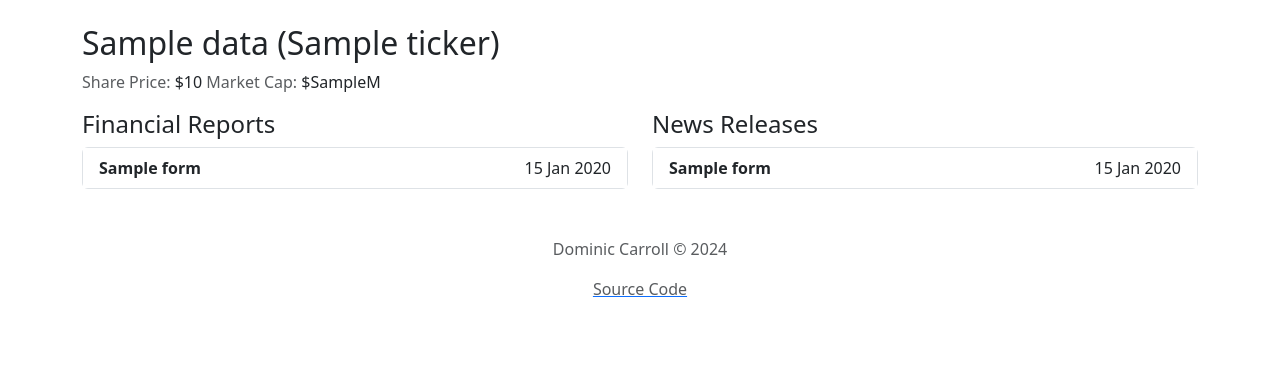
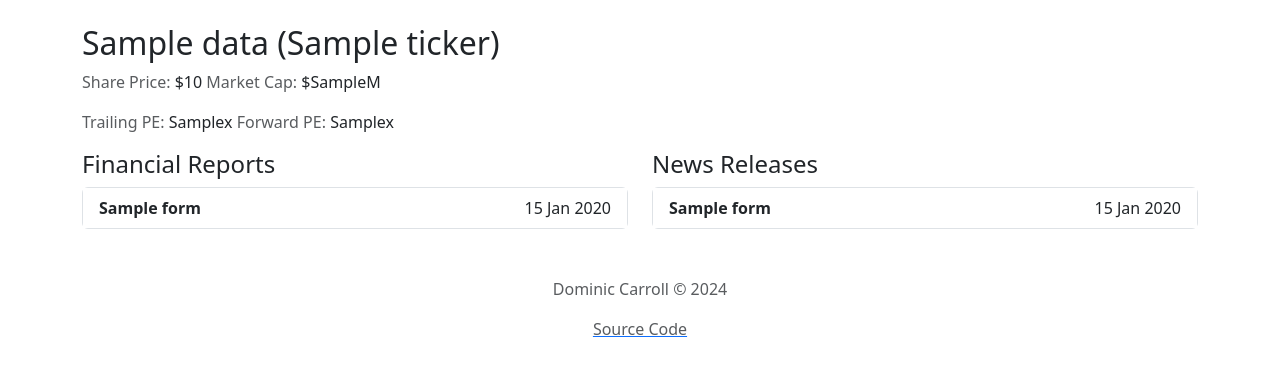
Before and after one commit to carrolldominic/smart-filings, a Node server app: template views/filing.handlebars in a window 1280 px wide. Shown: the part 56-432 px from the top of the page. Run offline with Node 20, Linux system fonts and the light colour scheme; the template is opened without the code that fills it: most values are stand-ins (such as "Sample title", 1, 10 or a date in 2020); some libraries are stand-ins or nearby versions.

Commit message:
pe ratio page

```diff
--- a/views/filing.handlebars
+++ b/views/filing.handlebars
@@ -3,6 +3,7 @@
   <div class="row">
     <h2>{{data.name}} ({{data.ticker}})</h2>
     <p><span class="text-muted">Share Price:</span> ${{data.price}}    <span class="text-muted">Market Cap: </span>${{data.marketCap}}M</p>
+    <p><span class="text-muted">Trailing PE: </span> {{data.trailingPE}}x    <span class="text-muted">Forward PE: </span> {{data.forwardPE}}x</p>
   </div>
   <div class="row">
     <div class="col-6">
```
